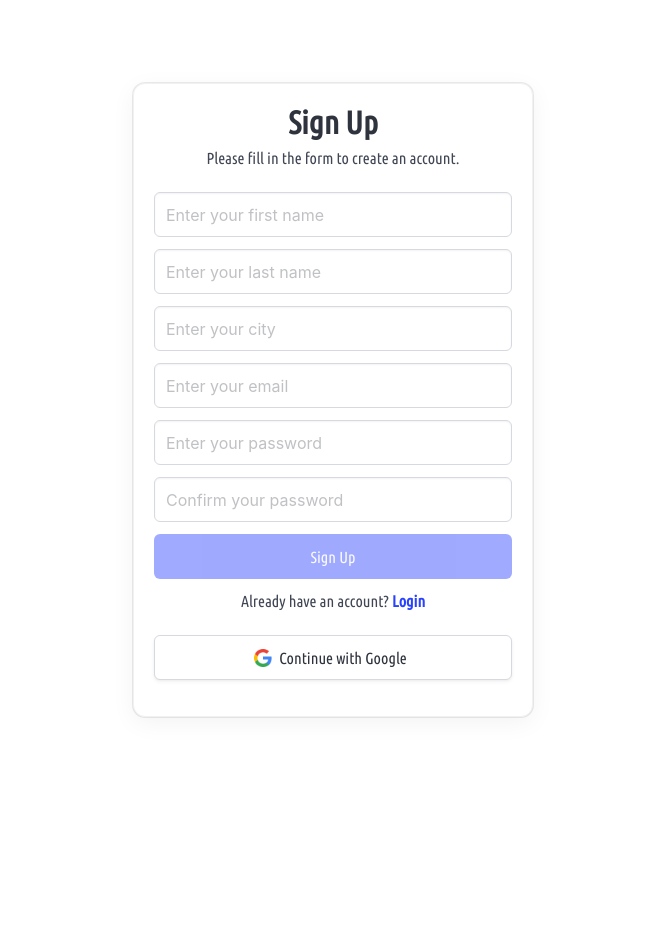
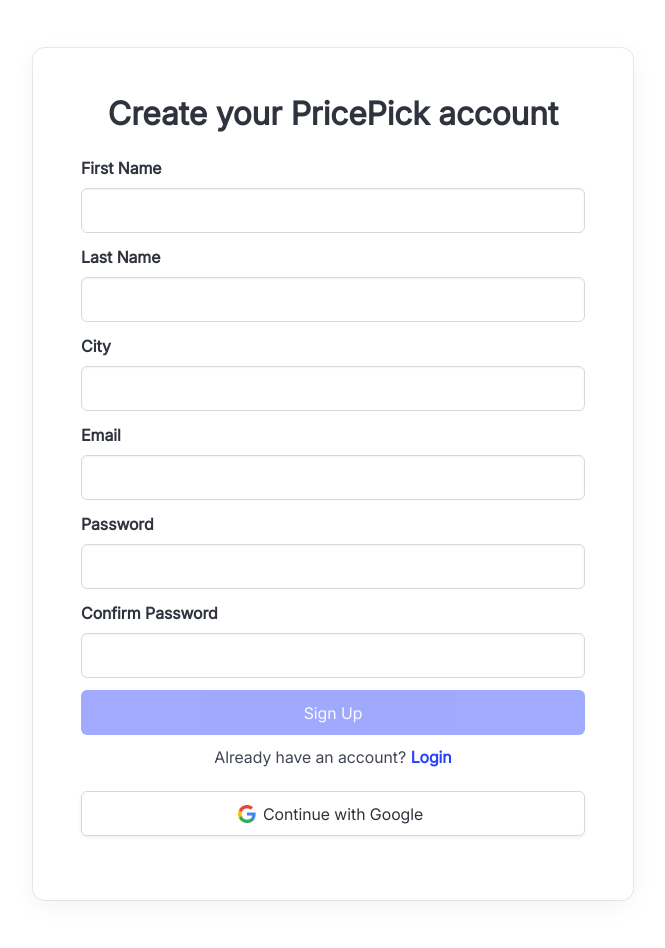
Before and after one commit to PMagombedze/HIT200API, a Flask app: page /register in a window 1280 px wide. Shown: the whole page, without its empty margins (307-972 px from the left). Before the commit the page ends 718 px from the top, so only its background shows below. Run offline with Flask 3, Linux system fonts and the light colour scheme; parts of the project's set-up code (start-up, migrations or seed data) failed here and were passed over; some libraries are stand-ins or nearby versions.

Commit message:
update user interface styles

```diff
--- a/payments/api.py
+++ b/payments/api.py
@@ -1,6 +1,17 @@
 from flask import Blueprint, jsonify
 from flask_jwt_extended import jwt_required, get_jwt_identity, get_jwt
 from auth.api import jwt_redis_blocklist
+import stripe
+import os
+
+
+stripe_keys = {
+    "secret_key": os.environ["STRIPE_SECRET_KEY"],
+    "publishable_key": os.environ["STRIPE_PUBLISHABLE_KEY"],
+}
+
+stripe.api_key = stripe_keys["secret_key"]
+
 
 payments = Blueprint('payments', __name__)
 
--- a/templates/imports.html
+++ b/templates/imports.html
@@ -31,7 +31,7 @@
 <style>
     @font-face {
         font-family: webFont;
-        src: url("{{ url_for('static', filename='fonts/Ubuntu-C.ttf') }}");
+        src: url("{{ url_for('static', filename='fonts/Inter.ttf') }}");
     }
 
     body {
--- a/templates/user/otp.html
+++ b/templates/user/otp.html
@@ -30,7 +30,7 @@
     <section class="hero is-fullheight">
         <div class="hero-body">
             <div class="container has-text-centered">
-                <div class="box" style="max-width: 400px; margin: 0 auto; box-shadow: rgba(0, 0, 0, 0.05) 0px 6px 24px 0px, rgba(0, 0, 0, 0.08) 0px 0px 0px 1px;">
+                <div class="box px-6 py-6" style="max-width: 500px; margin: 0 auto; box-shadow: rgba(0, 0, 0, 0.05) 0px 6px 24px 0px, rgba(0, 0, 0, 0.08) 0px 0px 0px 1px;">
                     <h2 class="title">OTP Code Verification </h2>
                     <p class="subtitle is-6 mt-2">Please enter the OTP code sent to your email.</p>
                     <form class="otp-form">
--- a/templates/user/profile.html
+++ b/templates/user/profile.html
@@ -51,7 +51,7 @@
         height: 200px;
         position: relative;
         /* background img */
-        /* background-image: url({{ url_for('static', filename='/images/hero.png') }}); */
+        background-image: url({{ url_for('static', filename='/images/hero.png') }});
         background-size: cover;
         background-position: center;
     }
@@ -469,3 +469,5 @@
             });
     });
 </script>
+
+{% include 'footer.html' %}
--- a/templates/user/reset_success.html
+++ b/templates/user/reset_success.html
@@ -31,7 +31,7 @@
     <section class="hero is-fullheight">
         <div class="hero-body">
             <div class="container has-text-centered">
-                <div class="box" style="max-width: 400px; margin: 0 auto; box-shadow: rgba(0, 0, 0, 0.05) 0px 6px 24px 0px, rgba(0, 0, 0, 0.08) 0px 0px 0px 1px;">
+                <div class="box px-6 py-6" style="max-width: 500px; margin: 0 auto; box-shadow: rgba(0, 0, 0, 0.05) 0px 6px 24px 0px, rgba(0, 0, 0, 0.08) 0px 0px 0px 1px;">
                     <span class="icon is-large has-text-success">
                         <i class="fas fa-check-circle fa-4x"></i>
                     </span>
--- a/templates/user/signup.html
+++ b/templates/user/signup.html
@@ -3,49 +3,59 @@
 <section class="hero is-fullheight">
     <div class="hero-body">
         <div class="container has-text-centered">
-            <div class="box" style="max-width: 400px; margin: 0 auto; box-shadow: rgba(0, 0, 0, 0.05) 0px 6px 24px 0px, rgba(0, 0, 0, 0.08) 0px 0px 0px 1px;border: 1px solid #f1f1f1;">
-                <h2 class="title">Sign Up</h2>
-                <p class="subtitle is-6 mt-2">Please fill in the form to create an account.</p>
+            <div class="box px-6 py-6"
+                style="max-width: 600px; margin: 0 auto; box-shadow: rgba(0, 0, 0, 0.05) 0px 6px 24px 0px, rgba(0, 0, 0, 0.08) 0px 0px 0px 1px;">
+                <h2 class="title has-text-grey-darker has-text-weight-bold">Create your PricePick account</h2>
                 <form class="signup-form">
                     <div class="field">
+                        <label class="label has-text-left" for="first-name">First Name</label>
                         <div class="control">
-                            <input class="input" id="first-name" type="text" placeholder="Enter your first name" style="width: 100%; height: 45px;">
+                            <input class="input" id="first-name" type="text" style="width: 100%; height: 45px;">
+                        </div>
+                    </div>
+                    <div class="field">
+                        <label class="label has-text-left" for="last-name">Last Name</label>
+                        <div class="control">
+                            <input class="input" id="last-name" type="text" style="width: 100%; height: 45px;">
+                        </div>
+                    </div>
+                    <div class="field">
+                        <label class="label has-text-left" for="city">City</label>
+                        <div class="control">
+                            <input class="input" id="city" type="text" style="width: 100%; height: 45px;">
+                        </div>
+                    </div>
+                    <div class="field">
+                        <label class="label has-text-left" for="email">Email</label>
+                        <div class="control">
+                            <input class="input" id="email" type="email" style="width: 100%; height: 45px;">
+                        </div>
+                    </div>
+                    <div class="field">
+                        <label class="label has-text-left" for="password">Password</label>
+                        <div class="control">
+                            <input class="input" id="password" type="password" style="width: 100%; height: 45px;">
+                        </div>
+                    </div>
+                    <div class="field">
+                        <label class="label has-text-left" for="confirm-password">Confirm Password</label>
+                        <div class="control">
+                            <input class="input" id="confirm-password" type="password"
+                                style="width: 100%; height: 45px;">
                         </div>
                     </div>
                     <div class="field">
                         <div class="control">
-                            <input class="input" id="last-name" type="text" placeholder="Enter your last name" style="width: 100%; height: 45px;">
+                            <button style="width: 100%; height: 45px;" id="signup-button" class="button is-link"
+                                type="submit">Sign Up</button>
                         </div>
                     </div>
+                    <p class="subtitle is-6 mt-2">Already have an account? <a href="/login"
+                            class="has-text-weight-bold">Login</a></p>
                     <div class="field">
                         <div class="control">
-                            <input class="input" id="city" type="text" placeholder="Enter your city" style="width: 100%; height: 45px;">
-                        </div>
-                    </div>
-                    <div class="field">
-                        <div class="control">
-                            <input class="input" id="email" type="email" placeholder="Enter your email" style="width: 100%; height: 45px;">
-                        </div>
-                    </div>
-                    <div class="field">
-                        <div class="control">
-                            <input class="input" id="password" type="password" placeholder="Enter your password" style="width: 100%; height: 45px;">
-                        </div>
-                    </div>
-                    <div class="field">
-                        <div class="control">
-                            <input class="input" id="confirm-password" type="password" placeholder="Confirm your password" style="width: 100%; height: 45px;">
-                        </div>
-                    </div>
-                    <div class="field">
-                        <div class="control">
-                            <button style="width: 100%; height: 45px;" id="signup-button" class="button is-link" type="submit">Sign Up</button>
-                        </div>
-                    </div>
-                    <p class="subtitle is-6 mt-2">Already have an account? <a href="/login" class="has-text-weight-bold">Login</a></p>
-                    <div class="field">
-                        <div class="control">
-                            <button style="width: 100%; height: 45px;" id="google-signup-button" class="button" type="button">
+                            <button style="width: 100%; height: 45px;" id="google-signup-button" class="button"
+                                type="button">
                                 <span class="icon">
                                     <img src="{{ url_for('static', filename='images/google.ico')}}" alt="Google icon">
                                 </span>
```
Also changed, not shown: templates/user/forgotpass.html (+4 -4 lines), templates/user/login.html (+9 -9 lines), templates/user/resetpass.html (+5 -3 lines), static/fonts/Inter.ttf (added), static/fonts/Ubuntu-C.ttf (deleted).
